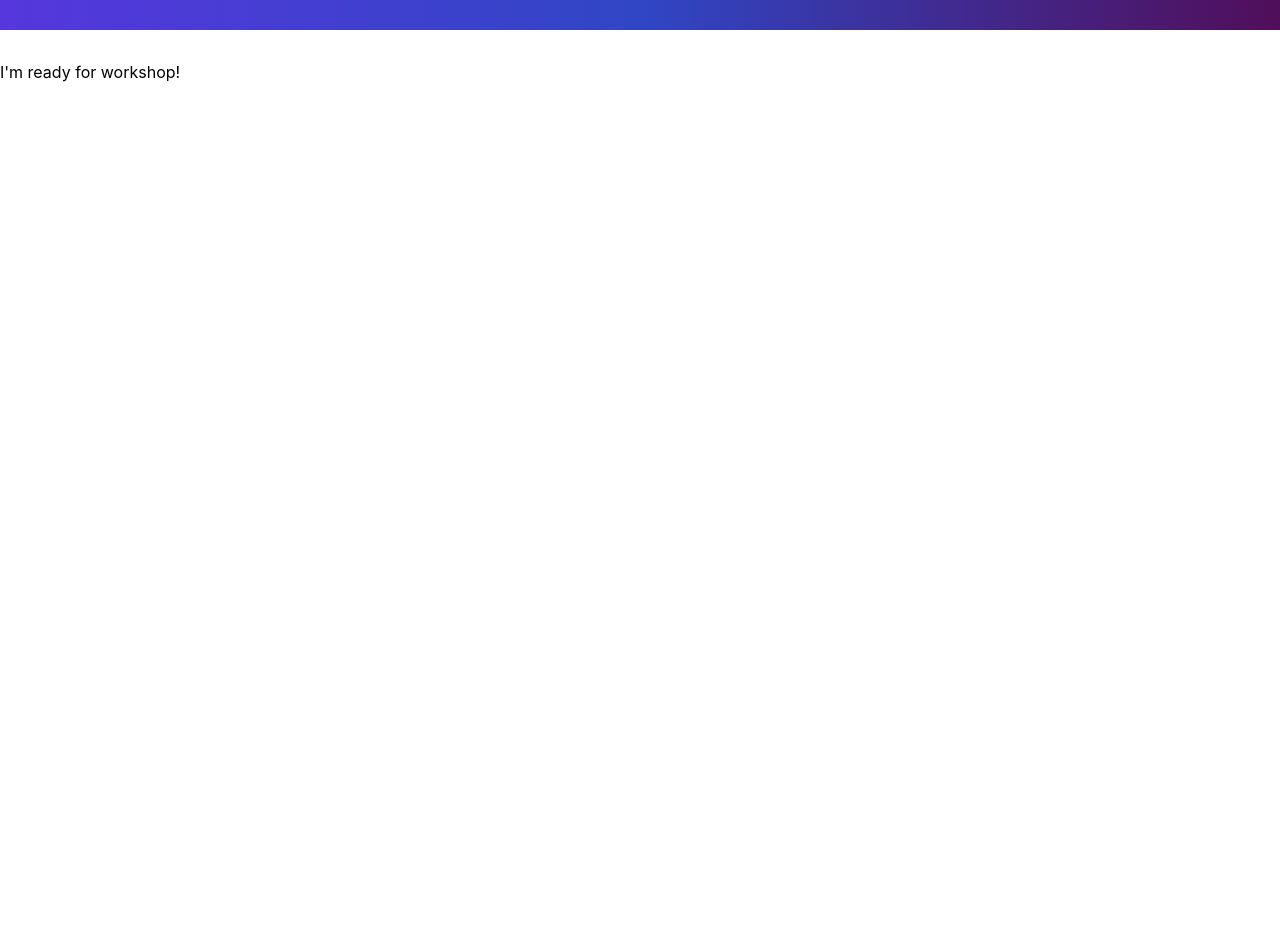
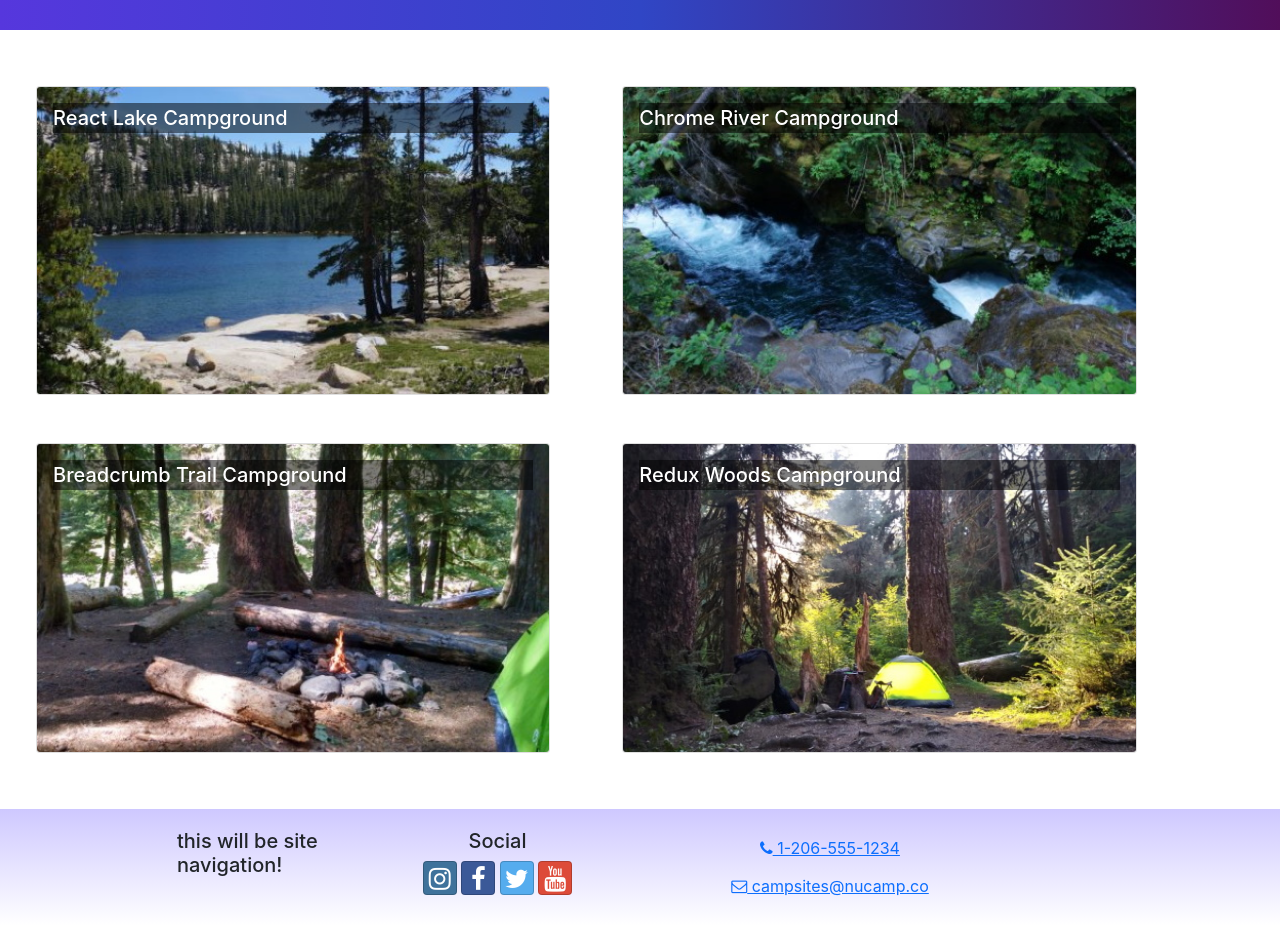
Before and after one commit to azizakbarov/nucampsite-demo, a React (Create React App) app: page / in a window 1280 px wide. Shown: the part 98-1023 px from the top of the page. Before the commit the page ends 800 px from the top, so only its background shows below. Built offline with nearby package versions, Linux system fonts and the light colour scheme.

Commit message:
Adding Header and Footer

```diff
--- a/src/App.js
+++ b/src/App.js
@@ -1,19 +1,14 @@
-import React from 'react';
-import { Container, Navbar, NavbarBrand } from 'reactstrap';
-import NucampLogo from './app/assets/img/logo.png';
 import './App.css';
+import Header from './components/Header';
+import CampsitesList from './features/campsites/CampsitesList.js';
+import Footer from './components/Footer';
 
 function App() {
     return (
         <div className='App'>
-            <Navbar dark color='primary' sticky='top' expand='md'>
-                <Container>
-                    <NavbarBrand href='/'>
-                        <img src={NucampLogo} alt='nucamp logo' />
-                    </NavbarBrand>
-                </Container>
-            </Navbar>
-            I'm ready for workshop!
+            <Header/>
+            <CampsitesList />
+            <Footer />
         </div>
     );
 }
--- /dev/null
+++ b/src/components/Footer.js
@@ -0,0 +1,61 @@
+import {Container, Row, Col} from 'reactstrap';
+
+const Footer = () => {
+    return (
+        <footer className='site-footer'>
+            <Container>
+                <Row>
+                    <Col xs={{ size: 4, offset: 1 }} sm='2'>
+                         <h5>this will be site navigation!</h5>
+                    </Col>
+                    <Col xs='6' sm='3' className='text-center'>
+                        <h5>Social</h5>
+                            <a
+                                className='btn btn-social-icon btn-instagram'
+                                href='http://instagram.com/'
+                            >
+                                <i className='fa fa-instagram' />
+                            </a>{' '}
+                            <a
+                                className='btn btn-social-icon btn-facebook'
+                                href='http://www.facebook.com/'
+                            >
+                                <i className='fa fa-facebook' />
+                            </a>{' '}
+                            <a
+                                className='btn btn-social-icon btn-twitter'
+                                href='http://twitter.com/'
+                            >
+                                <i className='fa fa-twitter' />
+                            </a>{' '}
+                            <a
+                                className='btn btn-social-icon btn-google'
+                                href='http://youtube.com/'
+                            >
+                                <i className='fa fa-youtube' />
+                            </a>
+                    </Col>
+                    <Col sm='4' className='text-center'>
+                        <a
+                                role='button'
+                                className='btn btn-link'
+                                href='tel:+12065551234'
+                            >
+                                <i className='fa fa-phone' /> 1-206-555-1234
+                            </a>
+                            <br />
+                            <a
+                                role='button'
+                                className='btn btn-link'
+                                href='mailto:notreal@notreal.co'
+                            >
+                                <i className='fa fa-envelope-o' /> campsites@nucamp.co
+                            </a>
+                    </Col>
+                </Row>
+            </Container>
+        </footer>
+    )
+}
+
+export default Footer;
--- /dev/null
+++ b/src/components/Header.js
@@ -0,0 +1,14 @@
+import {Navbar, NavbarBrand} from 'reactstrap';
+import NucampLogo from  '../app/assets/img/logo.png';
+
+const Header = () => {
+    return (
+        <Navbar dark color='primary' sticky='top' expand='md'>
+            <NavbarBrand href='/'>
+                <img src={NucampLogo} alt='nucamp logo' />
+            </NavbarBrand>
+        </Navbar>
+    )
+}
+
+export default Header;
--- /dev/null
+++ b/src/features/campsites/CampsiteCard.js
@@ -0,0 +1,19 @@
+import {Card, CardImg, CardImgOverlay, CardTitle} from 'reactstrap';
+
+const CampsiteCard = (props) => {
+    return (
+        <Card>
+            <CardImg
+                width='100%'
+                src={props.campsite.image}
+                alt={props.campsite.name}
+            />
+            <CardImgOverlay>
+                 <CardTitle>{props.campsite.name}</CardTitle>
+            </CardImgOverlay>
+        </Card>
+    )
+
+}
+
+export default CampsiteCard;
--- /dev/null
+++ b/src/features/campsites/CampsitesList.js
@@ -0,0 +1,18 @@
+import { CAMPSITES } from '../../app/shared/CAMPSITES';
+import CampsiteCard from "./CampsiteCard";
+import {Col, Row} from 'reactstrap';
+
+const CampsitesList = () => {
+    return (
+        <Row className='ms-auto'>
+             {CAMPSITES.map(campsite => {
+                return (
+                    <Col md='5' className='m-4' key={campsite.id}>
+                        <CampsiteCard campsite={campsite}/>
+                    </Col>
+             )})}
+        </Row>
+    )
+}
+
+export default CampsitesList;
--- a/src/index.js
+++ b/src/index.js
@@ -1,9 +1,13 @@
 import React from 'react';
 import { createRoot } from 'react-dom/client';
 import { Provider } from 'react-redux';
+import 'bootstrap/dist/css/bootstrap.min.css';
+import 'bootstrap-social/bootstrap-social.css';
+import 'font-awesome/css/font-awesome.css';
+import 'typeface-lobster';
+import 'typeface-open-sans';
 import { store } from './app/store';
 import App from './App';
-import reportWebVitals from './reportWebVitals';
 import './index.css';
 
 const container = document.getElementById('root');
@@ -20,4 +24,3 @@
 // If you want to start measuring performance in your app, pass a function
 // to log results (for example: reportWebVitals(console.log))
 // or send to an analytics endpoint. Learn more: https://bit.ly/CRA-vitals
-reportWebVitals();
```
Also changed, not shown: src/app/shared/CAMPSITES.js (renamed from src/shared/CAMPSITES.js), src/app/shared/COMMENTS.js (renamed from src/shared/COMMENTS.js), src/app/shared/PARTNERS.js (renamed from src/shared/PARTNERS.js), src/app/shared/PROMOTIONS.js (renamed from src/shared/PROMOTIONS.js).
